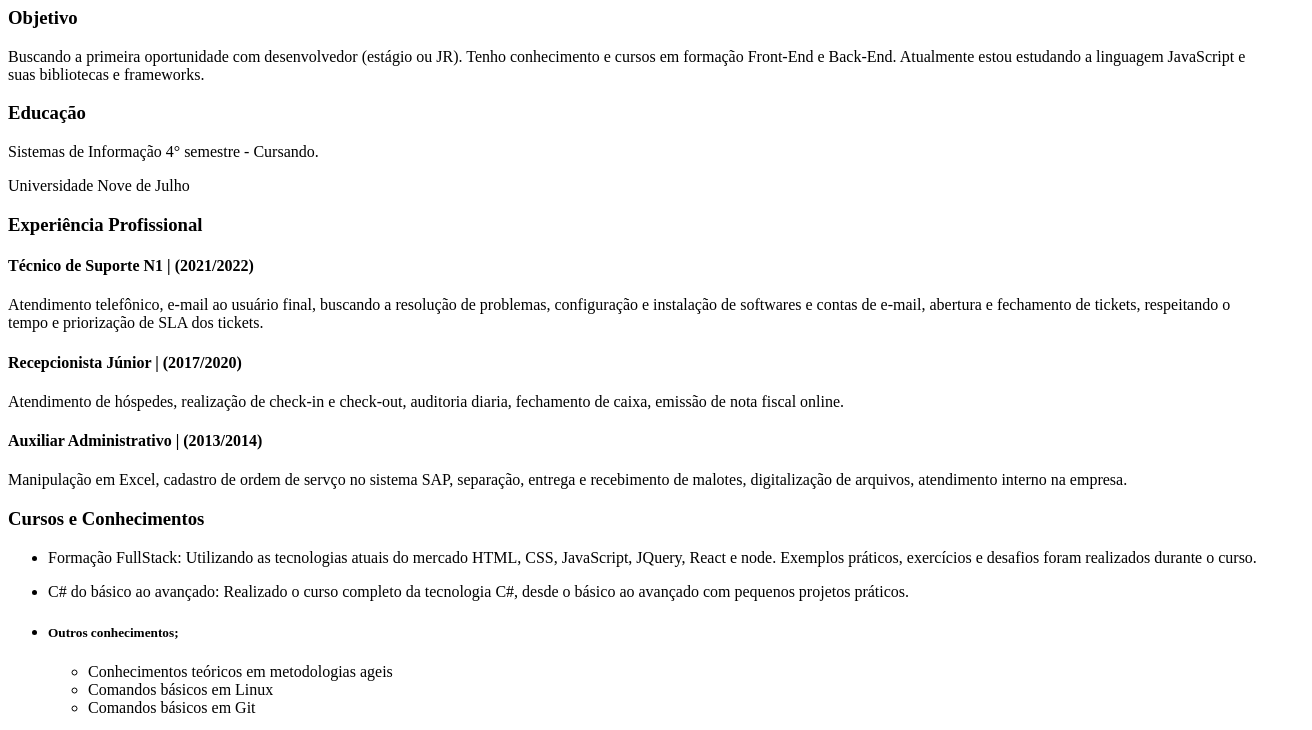
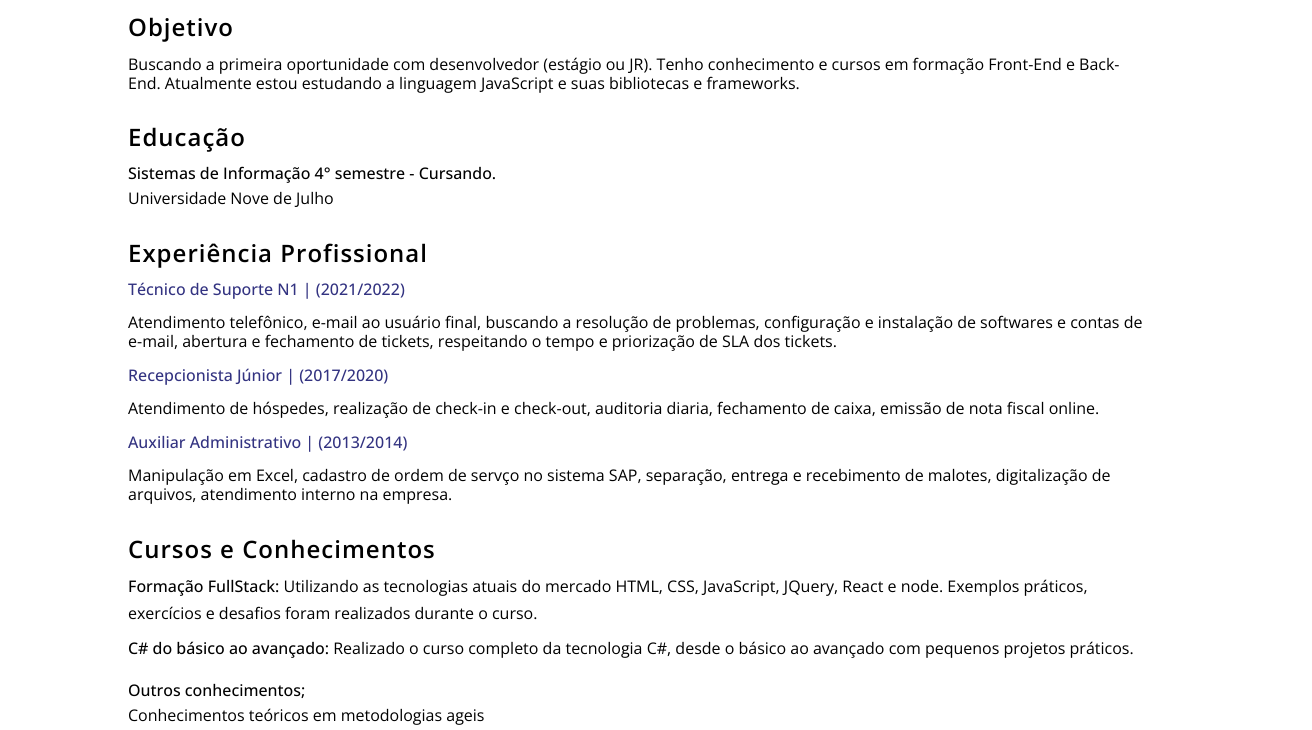
Before and after one commit to marcostwelve/curriculoBase, a plain HTML site: page index.html in a window 1280 px wide. Shown: the part 73-803 px from the top of the page, 1312 px wide, since content can reach past the window. Drawn offline with nearby package versions, Linux system fonts and the light colour scheme; the site is published under a folder, as on GitHub Pages, so addresses that start at the root find nothing.

Commit message:
Update index

```diff
--- a/index.html
+++ b/index.html
@@ -5,9 +5,9 @@
 	<meta http-equiv="X-UA-Compatible" content="IE=edge">
 	<meta name="viewport" content="width=device-width, initial-scale=1.0">
 	<link rel="stylesheet" href="path/to/font-awesome/css/font-awesome.min.css">
-	<link rel="stylesheet" href="/css/reset.css" />
-	<link rel="stylesheet" href="/css/style.css" />
-	<link rel="stylesheet" href="/css/responsivo.css" />
+	<link rel="stylesheet" href="./css/reset.css" />
+	<link rel="stylesheet" href="./css/style.css" />
+	<link rel="stylesheet" href="./css/responsivo.css" />
 	<title>Currículo</title>
 	<script src="https://kit.fontawesome.com/c5ef36dcd1.js" crossorigin="anonymous" defer></script>
 </head>
@@ -106,7 +106,6 @@
 				</li>
 			</ul>
 		</div>
-
 	</footer>
 </body>
 </html>
```
